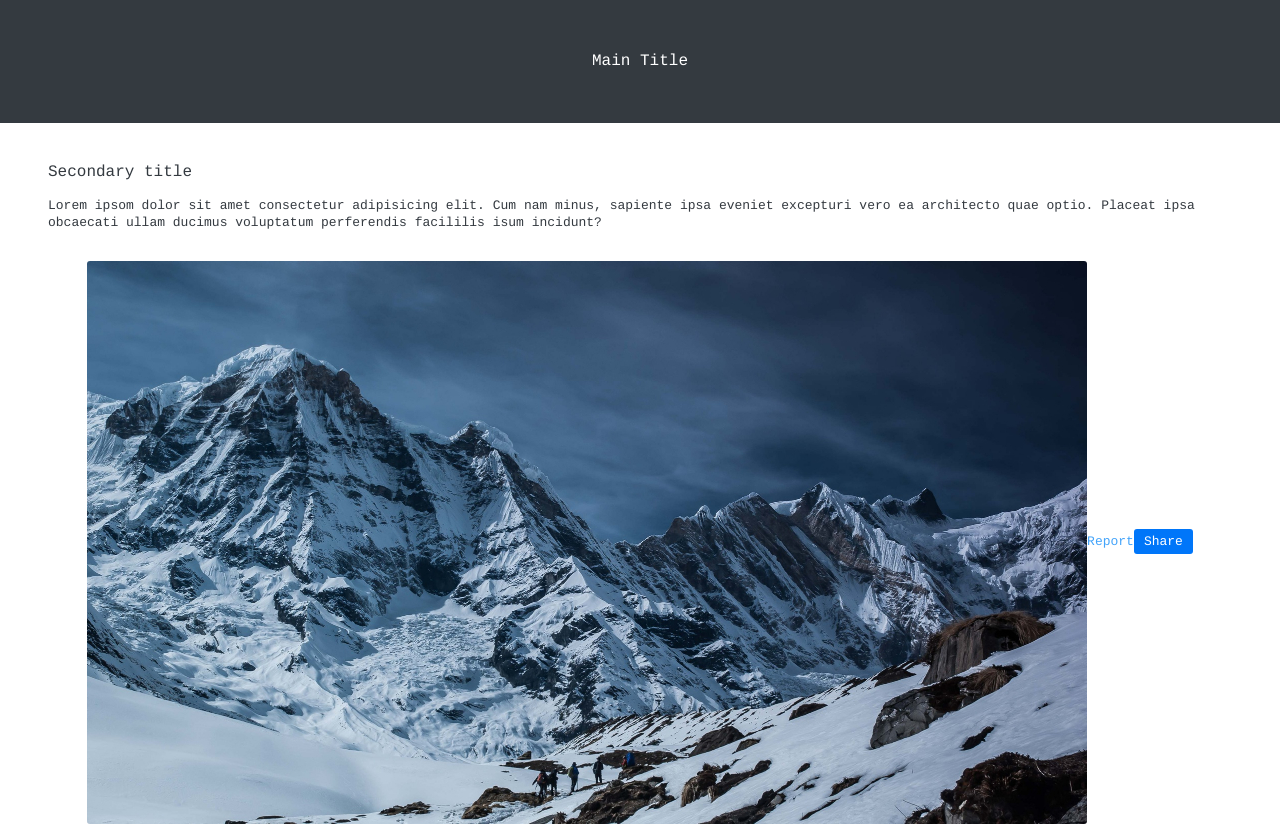
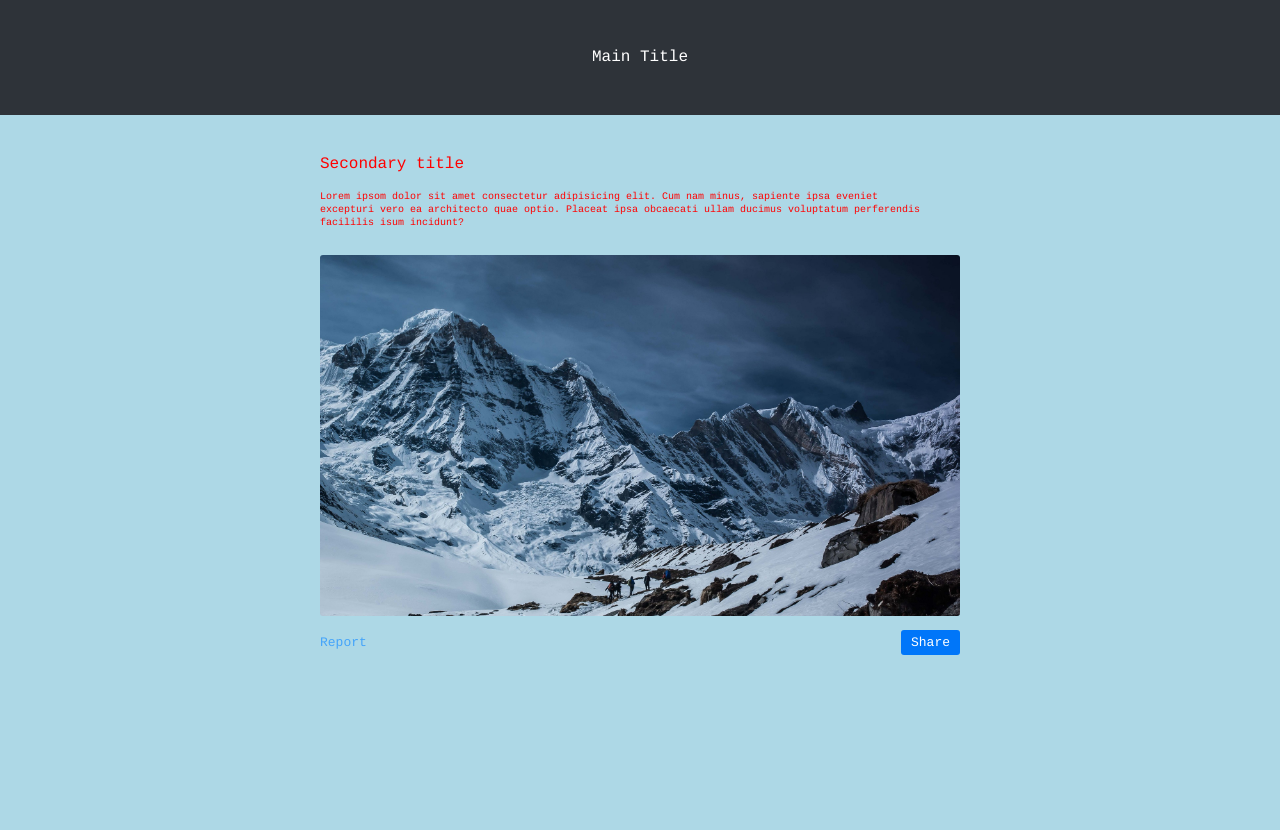
Before and after one commit to shawnsoltesz/HonestDigitalCSS, a website built with Vite: page index.html in a window 1280 px wide. After the commit the page ends 800 px from the top, so only its background shows below. Built offline with nearby package versions, Linux system fonts and the light colour scheme.

Commit message:
responsive updates

```diff
--- a/index.html
+++ b/index.html
@@ -12,6 +12,7 @@
     </header>
 
     <main>
+      <div class="gah">
       <div class="text">
         <p class="content-title">Secondary title</p>
         <p class="content">
@@ -24,6 +25,7 @@
       <div class="image">
         <img src=./images/snow-mountains.jpg alt="Snow Mountain" />
       </div>
+    </div>
       <div class="links">
         <div class="links-left">
           <a class="report" href="#">Report</a>
--- a/src/style.css
+++ b/src/style.css
@@ -16,20 +16,23 @@ body {
 }
 
 header {
-  background: #343a40;
+  background: #2e3339;
   color: #fff;
-  padding: 2.25rem;
+  padding: 2rem;
   text-align: center;
 }
 
 main {
   color: #343a40;
+  margin-top: 1.5rem;
+  margin-left: 3rem;
+  margin-right: 3rem;
+}
+
+.gah {
   display: flex;
   justify-content: center;
   flex-wrap: wrap;
-  margin-top: 1.5rem;
-  margin-left: 3rem;
-  margin-right: 3rem;
 }
 
 .content {
@@ -63,6 +66,7 @@ a {
 }
 
 .links-right {
+  margin-left: auto;
   display: flex;
   justify-content: flex-end;
   text-decoration: none;
@@ -84,3 +88,31 @@ button {
   border: none;
   cursor: pointer;
 }
+
+@media screen and (min-width: 768px) {
+  body {
+    background-color: lightblue;
+  }
+
+  main {
+    margin-left: auto;
+    margin-right: auto;
+    width: 50%;
+  }
+
+  .gah {
+    display: flex;
+    justify-content: center;
+
+    color: red;
+  }
+
+  .content {
+    margin-right: 2rem;
+  }
+
+  .content {
+    font-size: x-small;
+    line-height: 1.3;
+  }
+}
```
